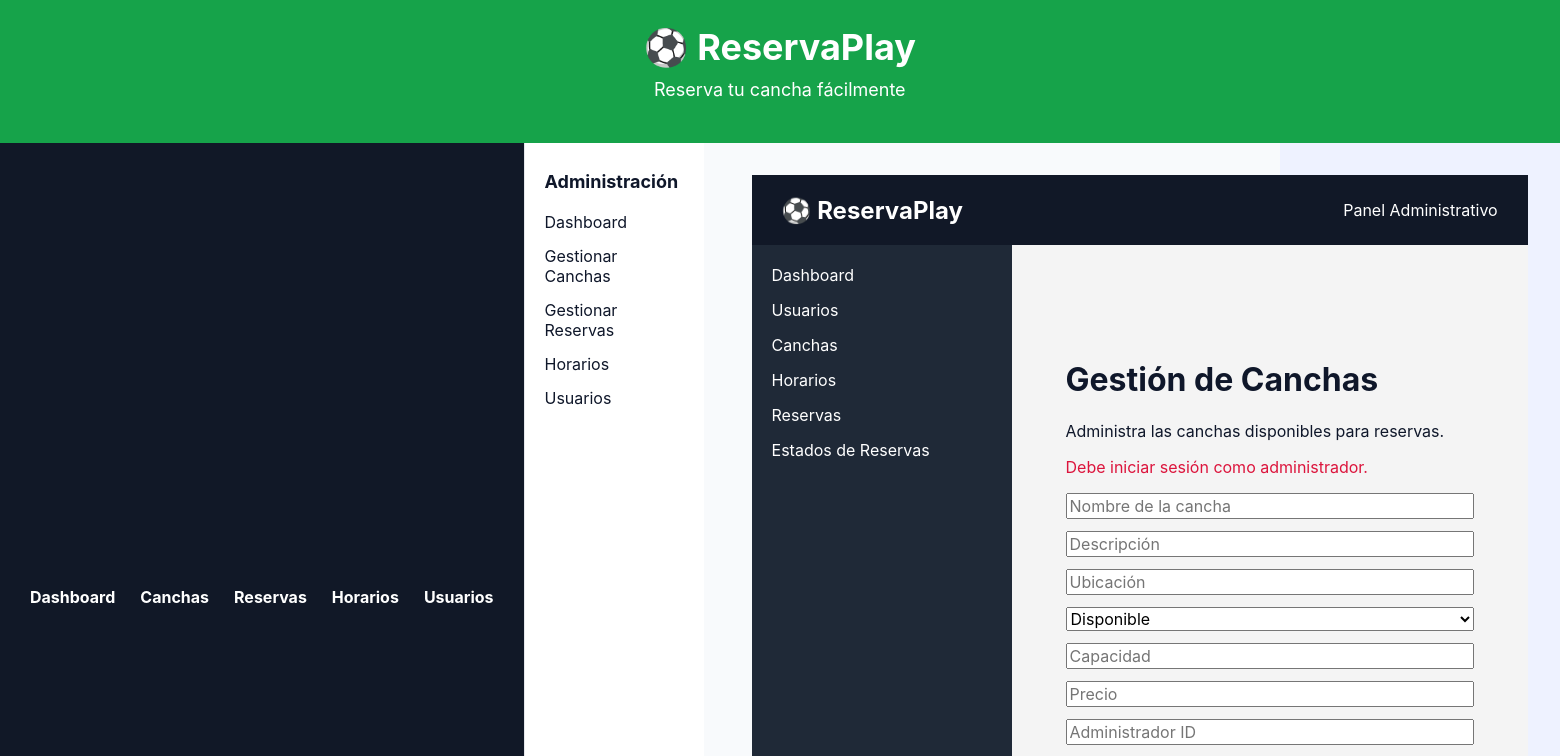
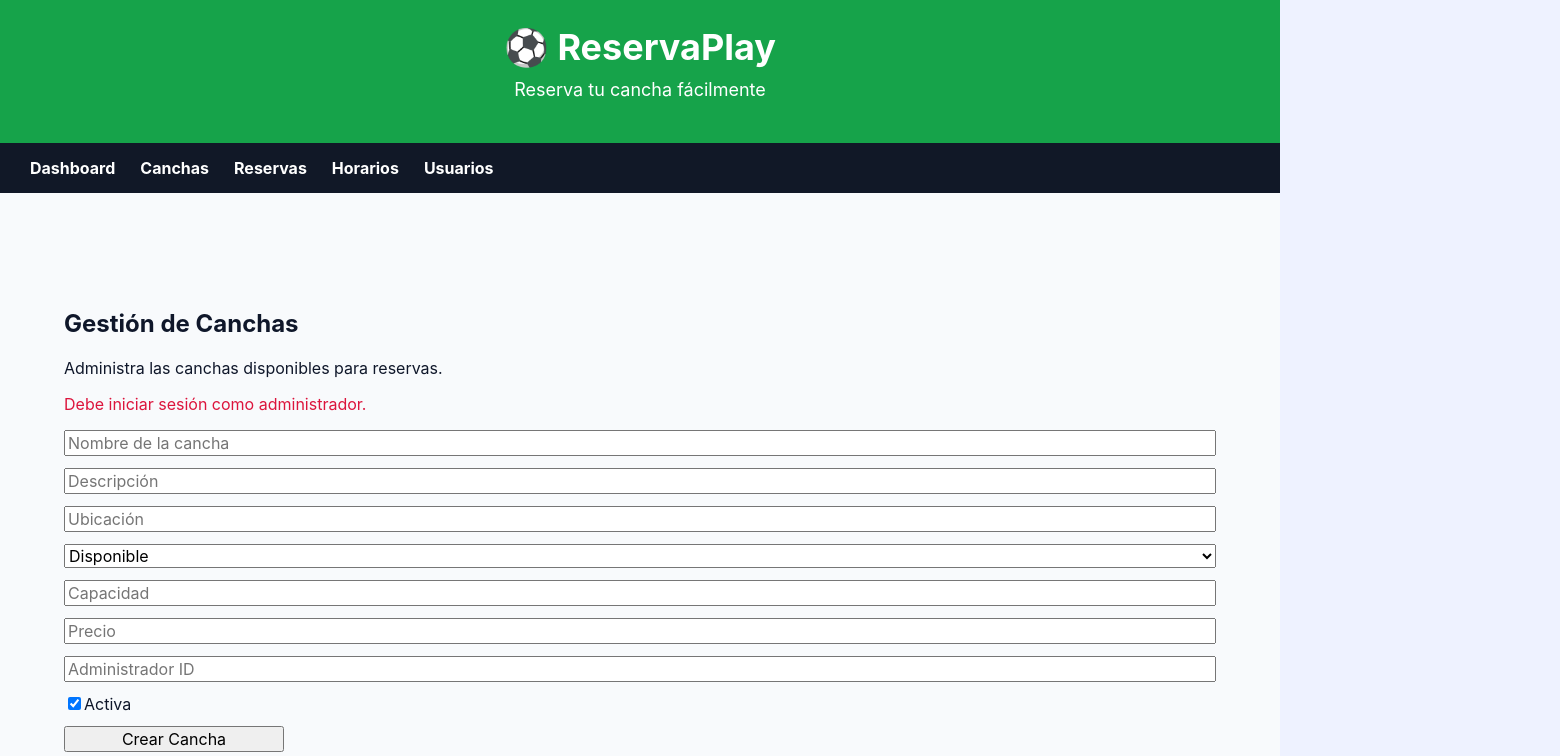
Before and after one commit to leidyrojas423-coder/ReservaPlay, a Next.js app in the folder frontend/: page /admin/canchas in a window 1280 px wide. Shown: the top 756 px of the page, 1560 px wide, since content can reach past the window. Built offline with nearby package versions, Linux system fonts and the light colour scheme.

Commit message:
fix(frontend): unificar navbar horizontal y eliminar menu lateral duplicado

```diff
--- a/frontend/app/admin/layout.tsx
+++ b/frontend/app/admin/layout.tsx
@@ -1,4 +1,3 @@
-import Link from "next/link";
 import { ReactNode } from "react";
 
 interface AdminLayoutProps {
@@ -9,115 +8,6 @@ export default function AdminLayout({
   children,
 }: AdminLayoutProps) {
   return (
-    <>
-      {/* Header */}
-      <header
-        style={{
-          height: "70px",
-          background: "#111827",
-          color: "white",
-          display: "flex",
-          alignItems: "center",
-          justifyContent: "space-between",
-          padding: "0 30px",
-        }}
-      >
-        <h2>⚽ ReservaPlay</h2>
-        <span>Panel Administrativo</span>
-      </header>
-
-      {/* Contenedor principal */}
-      <div
-        style={{
-          display: "flex",
-          minHeight: "calc(100vh - 120px)",
-        }}
-      >
-        {/* Menú lateral */}
-        <aside
-          style={{
-            width: "260px",
-            background: "#1f2937",
-            color: "white",
-            padding: "20px",
-          }}
-        >
-          <nav
-            style={{
-              display: "flex",
-              flexDirection: "column",
-              gap: "15px",
-            }}
-          >
-            <Link
-              href="/dashboard"
-              style={{ color: "white", textDecoration: "none" }}
-            >
-              Dashboard
-            </Link>
-
-            <Link
-              href="/admin/users"
-              style={{ color: "white", textDecoration: "none" }}
-            >
-              Usuarios
-            </Link>
-
-            <Link
-              href="/admin/canchas"
-              style={{ color: "white", textDecoration: "none" }}
-            >
-              Canchas
-            </Link>
-
-            <Link
-              href="/admin/horarios"
-              style={{ color: "white", textDecoration: "none" }}
-            >
-              Horarios
-            </Link>
-
-            <Link
-              href="/admin/reservas"
-              style={{ color: "white", textDecoration: "none" }}
-            >
-              Reservas
-            </Link>
-
-            <Link
-              href="/admin/estados-reservas"
-              style={{ color: "white", textDecoration: "none" }}
-            >
-              Estados de Reservas
-            </Link>
-          </nav>
-        </aside>
-
-        {/* Contenido */}
-        <main
-          style={{
-            flex: 1,
-            padding: "30px",
-            background: "#f4f4f4",
-          }}
-        >
-          {children}
-        </main>
-      </div>
-
-      {/* Footer */}
-      <footer
-        style={{
-          height: "50px",
-          background: "#111827",
-          color: "white",
-          display: "flex",
-          justifyContent: "center",
-          alignItems: "center",
-        }}
-      >
-        © 2026 ReservaPlay - Todos los derechos reservados
-      </footer>
-    </>
+    <section style={{ width: "100%" }}>{children}</section>
   );
 }
--- a/frontend/app/components/Navbar.module.css
+++ b/frontend/app/components/Navbar.module.css
@@ -2,6 +2,7 @@
   background-color: #111827;
   padding: 15px 30px;
   display: flex;
+  width: 100%;
   gap: 25px;
   align-items: center;
 }
--- a/frontend/app/globals.css
+++ b/frontend/app/globals.css
@@ -47,7 +47,6 @@ a {
 }
 
 .page-body {
-  display: flex;
   min-height: calc(100vh - 80px);
 }
 
--- a/frontend/app/layout.tsx
+++ b/frontend/app/layout.tsx
@@ -1,7 +1,6 @@
 import type { Metadata } from "next";
 import Header from "./components/Header";
 import Navbar from "./components/Navbar";
-import Aside from "./components/Aside";
 
 import "./globals.css";
 
@@ -23,15 +22,10 @@ export default function RootLayout({
         <AuthProvider>
           <div className="app-shell">
             <Header />
+            <Navbar />
 
             <div className="page-body">
-              <Navbar />
-
-              <Aside />
-
-              <main className="page-main">
-                {children}
-              </main>
+              <main className="page-main">{children}</main>
             </div>
 
             <footer className="page-footer">
```
Also changed, not shown: frontend/app/dashboard/page.tsx (+2 -8 lines), frontend/middleware.ts (+0 -10 lines).
